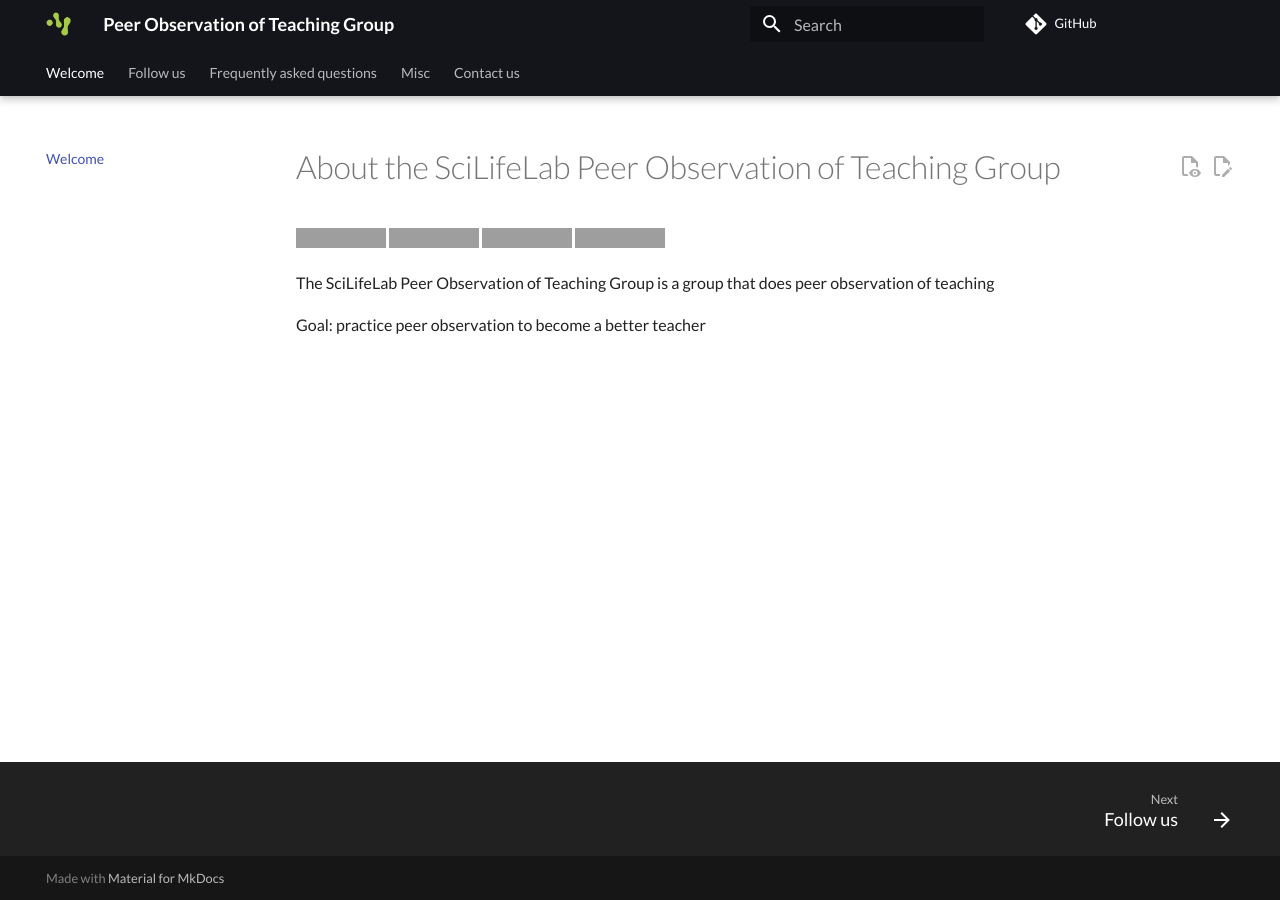
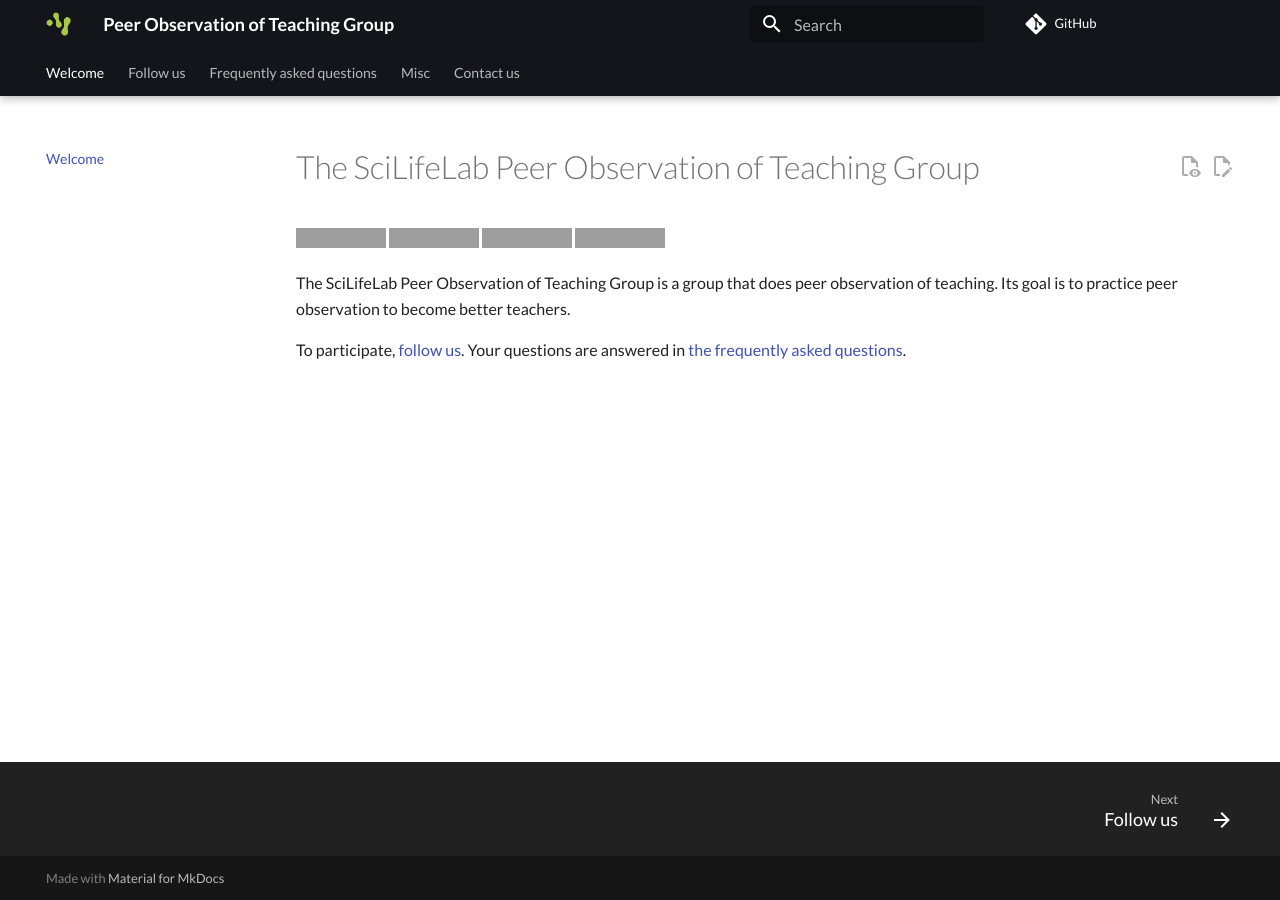
Before and after one commit to SciLifeLab/peer_observation_of_teaching_group, an MkDocs documentation site: the page built from docs/README.md, in a window 1280 px wide. Built offline with MkDocs 1.6.1 and Material for MkDocs 9.7.7, drawn with Linux system fonts in a browser that asks for light colours; comment, search, counter and statistics services are not loaded; grey boxes are pictures that could not be loaded.

Commit message:
Better welcome page

```diff
--- a/docs/README.md
+++ b/docs/README.md
@@ -1,11 +1,11 @@
 ---
 tags:
-  - about
   - main page
   - home
+  - welcome
 ---
 
-# About the SciLifeLab Peer Observation of Teaching Group
+# The SciLifeLab Peer Observation of Teaching Group
 
 <!-- markdownlint-disable MD013 --><!-- Badges cannot be split up over lines, hence will break 80 characters per line -->
 
@@ -17,6 +17,8 @@ tags:
 <!-- markdownlint-enable MD013 -->
 
 The SciLifeLab Peer Observation of Teaching Group
-is a group that does peer observation of teaching
+is a group that does peer observation of teaching.
+Its goal is to practice peer observation to become better teachers.
 
-Goal: practice peer observation to become a better teacher
+To participate, [follow us](follow_us.md).
+Your questions are answered in [the frequently asked questions](faq.md).
```
